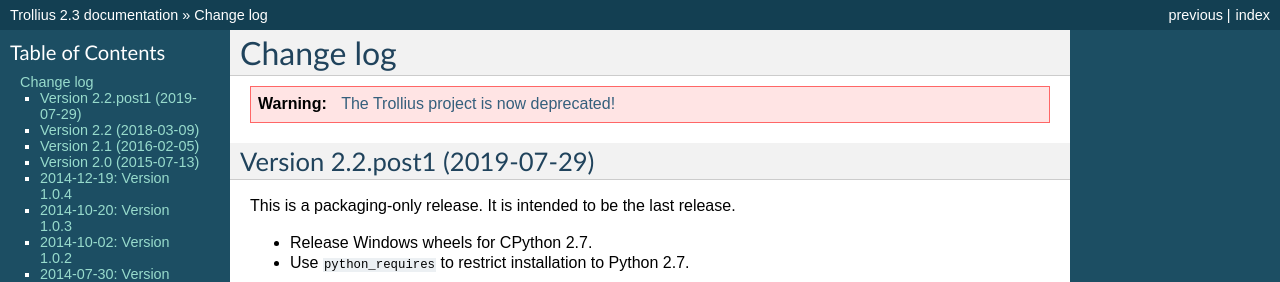
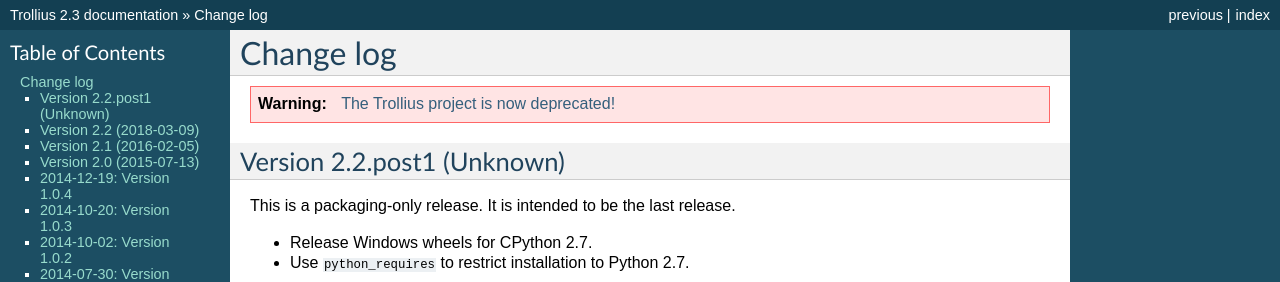
Before and after one commit to python/asyncio, a Sphinx documentation site: the page built from doc/changelog.rst, in a window 1280 px wide and 900 px high. Shown: the top 282 px of the window. Built offline with Sphinx 7.4.7, drawn with Linux system fonts in a browser that asks for light colours.

Commit message:
Tweaking versions.

```diff
--- a/doc/changelog.rst
+++ b/doc/changelog.rst
@@ -5,8 +5,8 @@
 .. warning::
    :ref:`The Trollius project is now deprecated! <deprecated>`
 
-Version 2.2.post1 (2019-07-29)
-==============================
+Version 2.2.post1 (Unknown)
+===========================
 
 This is a packaging-only release. It is intended to be the last
 release.
--- a/setup.py
+++ b/setup.py
@@ -18,7 +18,7 @@
 
 setup(
     name="trollius",
-    version="2.2.post1",
+    version="2.2.post1.dev0",
     license="Apache License 2.0",
     author='Victor Stinner',
     author_email='victor.stinner@gmail.com',
```
